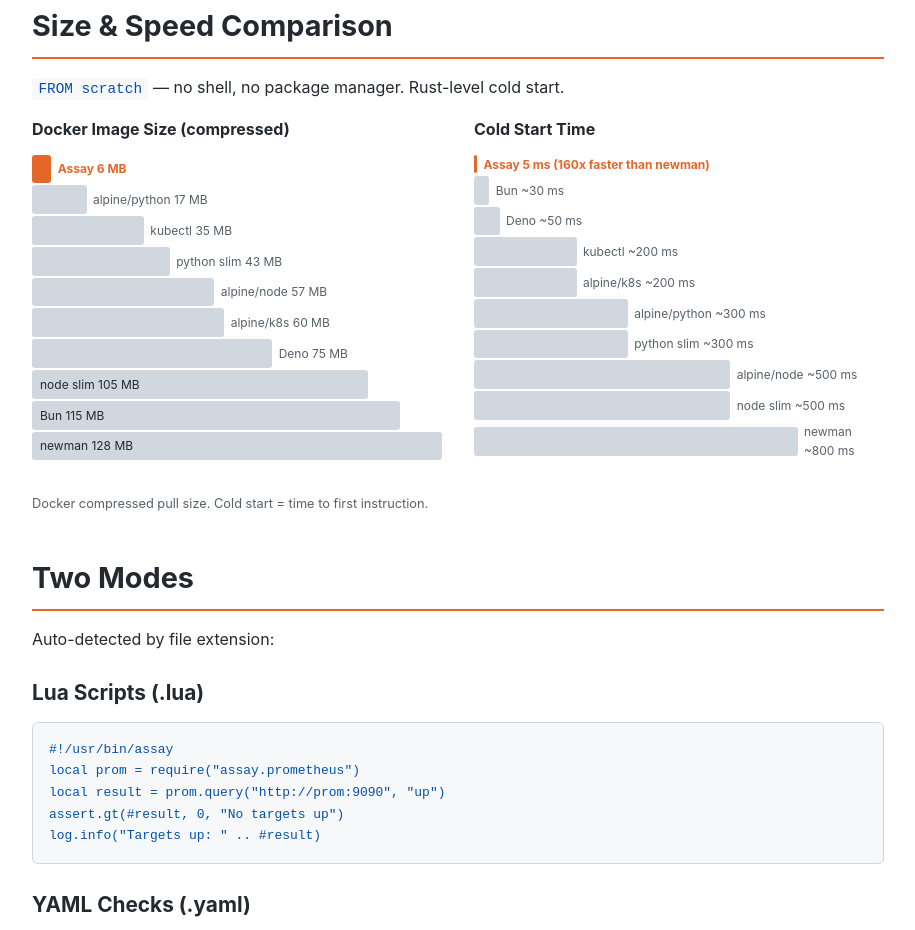
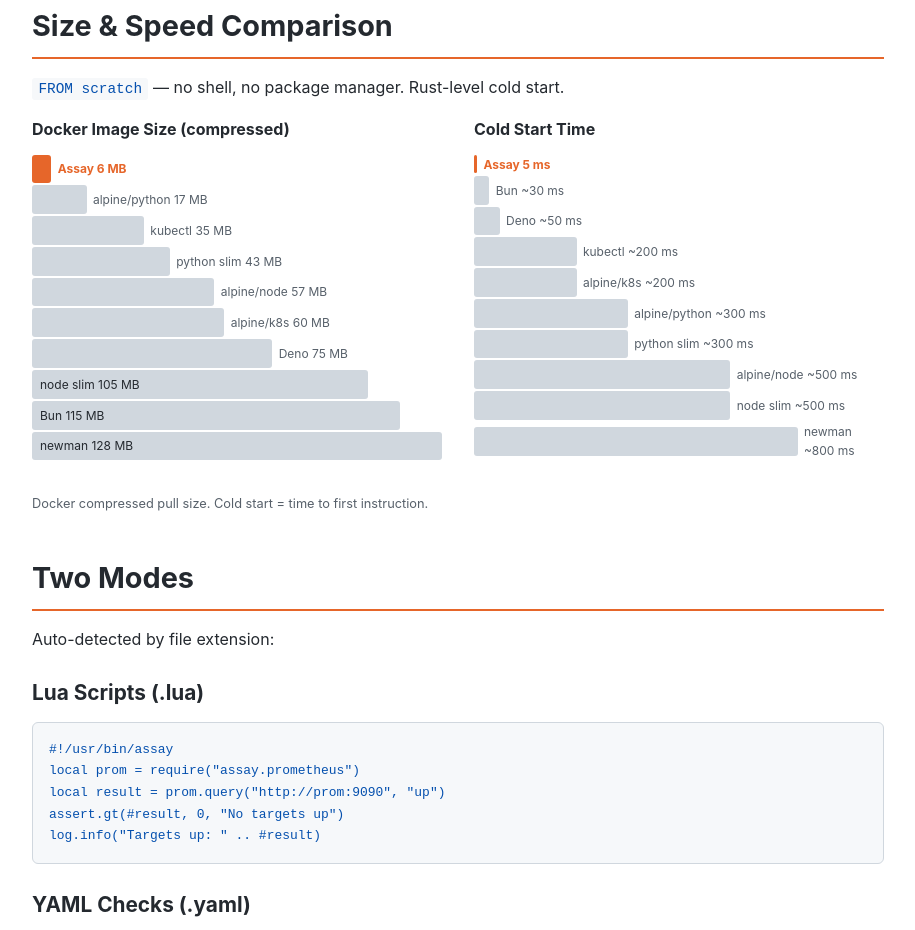
Before and after one commit to developerinlondon/assay, a plain HTML site: page site/index.html in a window 1280 px wide. Shown: the part 2035-2965 px from the top of the page, without its empty margins (182-1097 px from the left). Drawn offline with Linux system fonts and the light colour scheme.

Commit message:
fix(site): remove redundant comparison text from Assay bar

```diff
--- a/site/index.html
+++ b/site/index.html
@@ -252,7 +252,7 @@ db.close(conn)</code></pre>
         <div style="font-size: 0.75rem;">
           <div style="display: flex; align-items: center; gap: 0.4rem; margin-bottom: 2px;">
             <div style="background: var(--accent); width: 3px; height: 18px; border-radius: 2px;"></div>
-            <span style="color: var(--accent); font-weight: 700;">Assay 5 ms (160x faster than newman)</span>
+            <span style="color: var(--accent); font-weight: 700;">Assay 5 ms</span>
           </div>
           <div style="display: flex; align-items: center; gap: 0.4rem; margin-bottom: 2px;">
             <div style="background: var(--border); padding: 0.3rem; border-radius: 3px; width: 3.75%;">&nbsp;</div>
```
